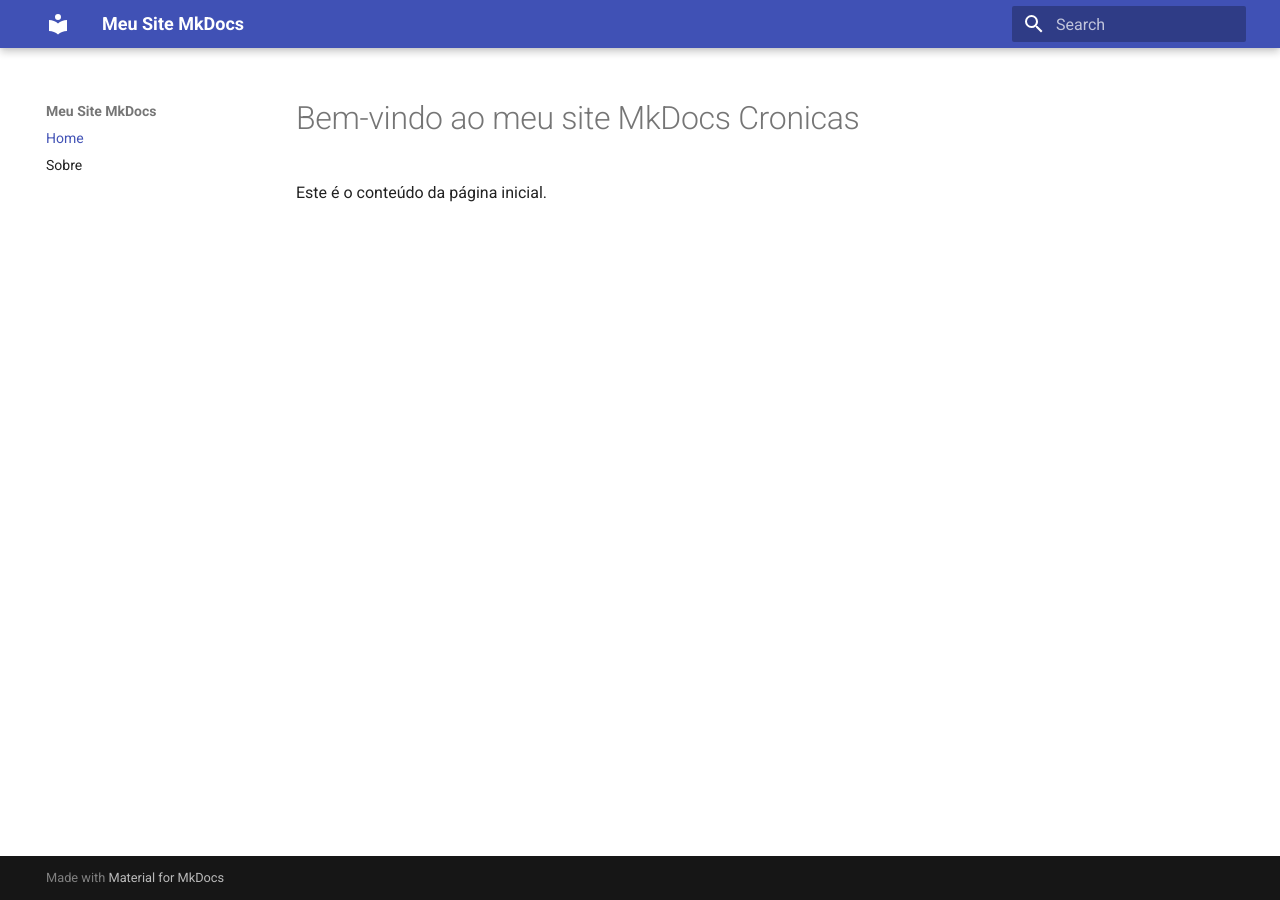
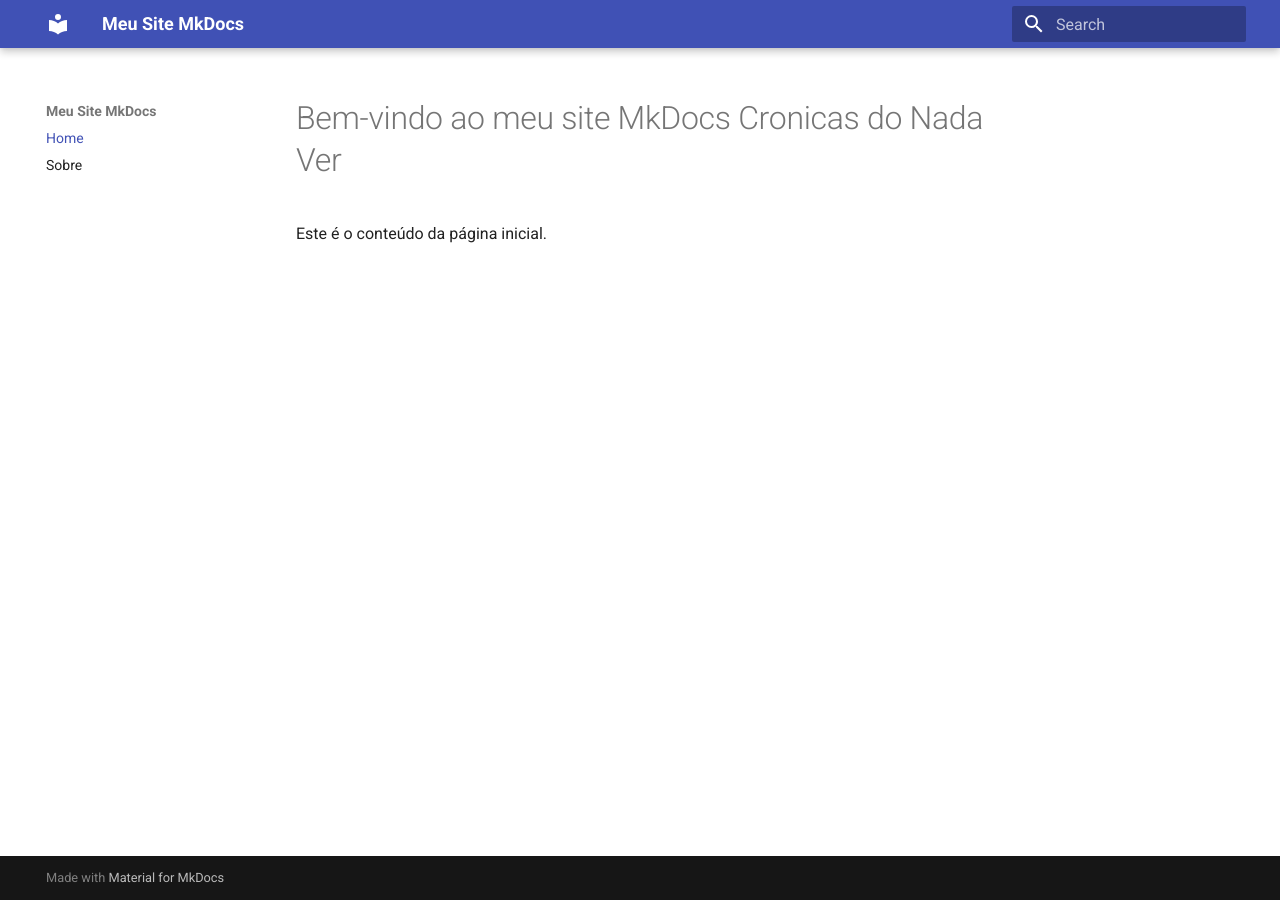
Before and after one commit to masneto/cronicas-docs, an MkDocs documentation site: the page built from docs/index.md, in a window 1280 px wide. Built offline with MkDocs 1.6.1 and Material for MkDocs 9.7.7, drawn with Linux system fonts in a browser that asks for light colours.

Commit message:
Add docs 3

```diff
--- a/docs/index.md
+++ b/docs/index.md
@@ -1,3 +1,3 @@
-# Bem-vindo ao meu site MkDocs Cronicas
+# Bem-vindo ao meu site MkDocs Cronicas do Nada Ver
 
 Este é o conteúdo da página inicial.
```
